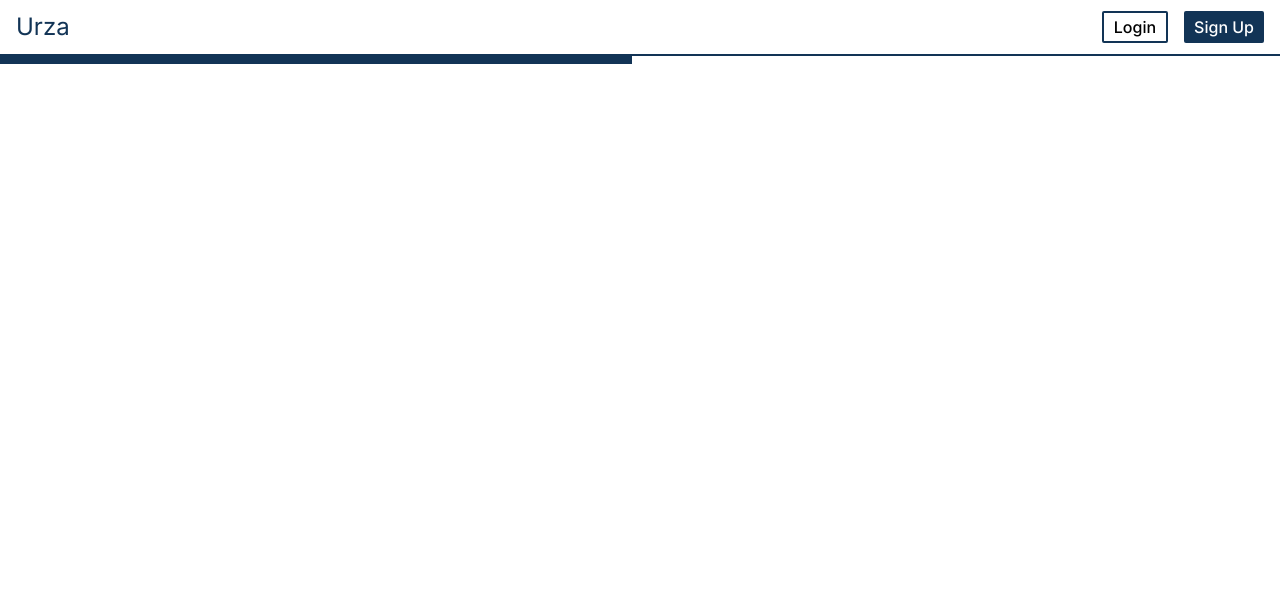
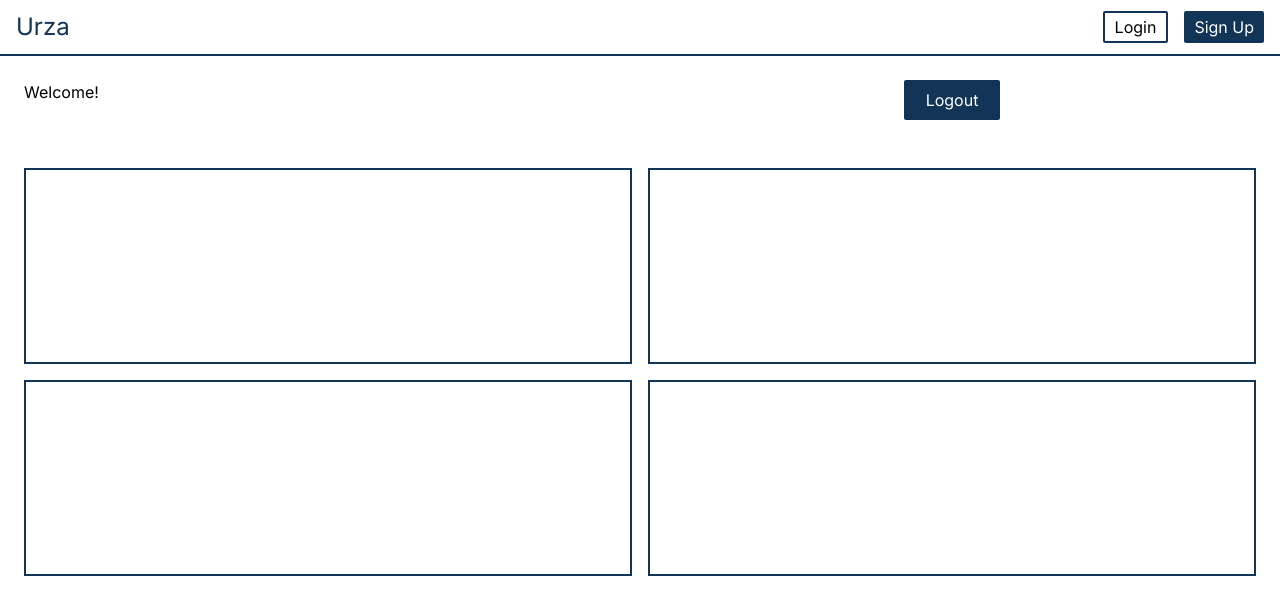
Before and after one commit to jaanisfehling/urza_web, a Next.js app: page /dashboard in a window 1280 px wide. Shown: the top 614 px of the page. Built offline with nearby package versions, Linux system fonts and the light colour scheme.

Commit message:
refine navbar, add logout button

```diff
--- a/api/utils.js
+++ b/api/utils.js
@@ -22,3 +22,6 @@ export function getErrorMessages(data) {
     }
     return messages;
 }
+
+export const connectionError = "Cannot reach server";
+export const clientError = "Error: Try a different browser";
--- a/app/dashboard/page.js
+++ b/app/dashboard/page.js
@@ -1,11 +1,24 @@
+"use client";
+
 import Navbar from "@/components/navbar";
+import Button from "@/components/button";
+import useFetch from "@/hooks/useFetch";
 
 export default function Dashboard() {
+    const {result, isLoading, errors} = useFetch("POST", "");
+
     return (
         <div className="min-h-screen bg-white flex flex-col">
             <Navbar></Navbar>
-            <div className="grid grid-cols-2 gap-4">
-                <div className="border-4 border-std-blue"></div>
+            <div className="m-6 grid grid-cols-2 gap-4">
+                <h1>Welcome!</h1>
+                <Button text="Logout" isLoading={isLoading}/>
+            </div>
+            <div className="m-6 grid grid-cols-2 gap-4">
+                <div className="p-24 border-2 border-std-blue"></div>
+                <div className="p-24 border-2 border-std-blue"></div>
+                <div className="p-24 border-2 border-std-blue"></div>
+                <div className="p-24 border-2 border-std-blue"></div>
             </div>
         </div>
     )
--- a/components/button.js
+++ b/components/button.js
@@ -4,6 +4,6 @@ export default function Button({text, isLoading, onClick}) {
     if (isLoading) {
         return <Indicator className="p-1.5 m-auto h-10 w-24 rounded-sm bg-std-blue-hover"/>
     } else {
-        return <button onClick={onClick} className="m-auto h-10 w-24 rounded-sm bg-std-blue hover:bg-std-blue-hover text-white font-medium text-base">{text}</button>
+        return <button onClick={onClick} className="m-auto h-10 w-24 rounded-sm bg-std-blue hover:bg-std-blue-hover text-white font-normal text-base">{text}</button>
     }
 }
--- a/components/navbar.js
+++ b/components/navbar.js
@@ -6,10 +6,15 @@ export default function Navbar() {
     if (localStorage.getItem("access")) {
         return (
             <div className="flex px-4 justify-between bg-white sticky h-14 w-full items-center border-std-blue border-b-2">
-                <span className="text-2xl text-std-blue">Urza</span>
-                <div className="flex space-x-4">
-                    <Link href="/dashboard" className="flex rounded-sm h-8 px-2.5 m-2 bg-std-blue hover:bg-std-blue-hover items-center text-white font-medium text-base" type="button">
+                <Link href="/feed" className="text-2xl text-std-blue">
+                    Urza
+                </Link>
+                <div className="flex space-x-2">
+                    <Link href="/dashboard" className="flex rounded-sm h-8 px-2.5 m-2 border-2 border-std-blue hover:bg-sky-200 items-center text-black font-normal text-base" type="button">
                         Dashboard
+                    </Link>
+                    <Link href="/feed" className="flex rounded-sm h-8 px-2.5 m-2 bg-std-blue hover:bg-std-blue-hover items-center text-white font-normal text-base" type="button">
+                        Feed
                     </Link>
                 </div>
             </div>
@@ -18,12 +23,14 @@ export default function Navbar() {
     else {
         return (
             <div className="flex px-4 justify-between bg-white sticky h-14 w-full items-center border-std-blue border-b-2">
-                <span className="text-2xl text-std-blue">Urza</span>
+                <Link href="/" className="text-2xl text-std-blue">
+                    Urza
+                </Link>
                 <div className="flex space-x-2">
-                    <Link href="/login" className="flex rounded-sm h-8 px-2.5 m-2 border-2 border-std-blue hover:bg-sky-200 items-center text-black font-medium text-base" type="button">
+                    <Link href="/login" className="flex rounded-sm h-8 px-2.5 m-2 border-2 border-std-blue hover:bg-sky-200 items-center text-black font-normal text-base" type="button">
                         Login
                     </Link>
-                    <Link href="/signup" className="flex rounded-sm h-8 px-2.5 m-2 bg-std-blue hover:bg-std-blue-hover items-center text-white font-medium text-base" type="button">
+                    <Link href="/signup" className="flex rounded-sm h-8 px-2.5 m-2 bg-std-blue hover:bg-std-blue-hover items-center text-white font-normal text-base" type="button">
                         Sign Up
                     </Link>
                 </div>
--- a/hooks/useFetch.js
+++ b/hooks/useFetch.js
@@ -27,9 +27,9 @@ export default function useFetch(method, url, payload) {
                 if (error.response) {
                     setErrors(getErrorMessages(error.response.data));
                 } else if (error.request) {
-                    setErrors(["Cannot reach server"]);
+                    setErrors([connectionError]);
                 } else {
-                    setErrors(["Error: Try a different browser"]);
+                    setErrors([clientError]);
                 }
             }
         }
```
